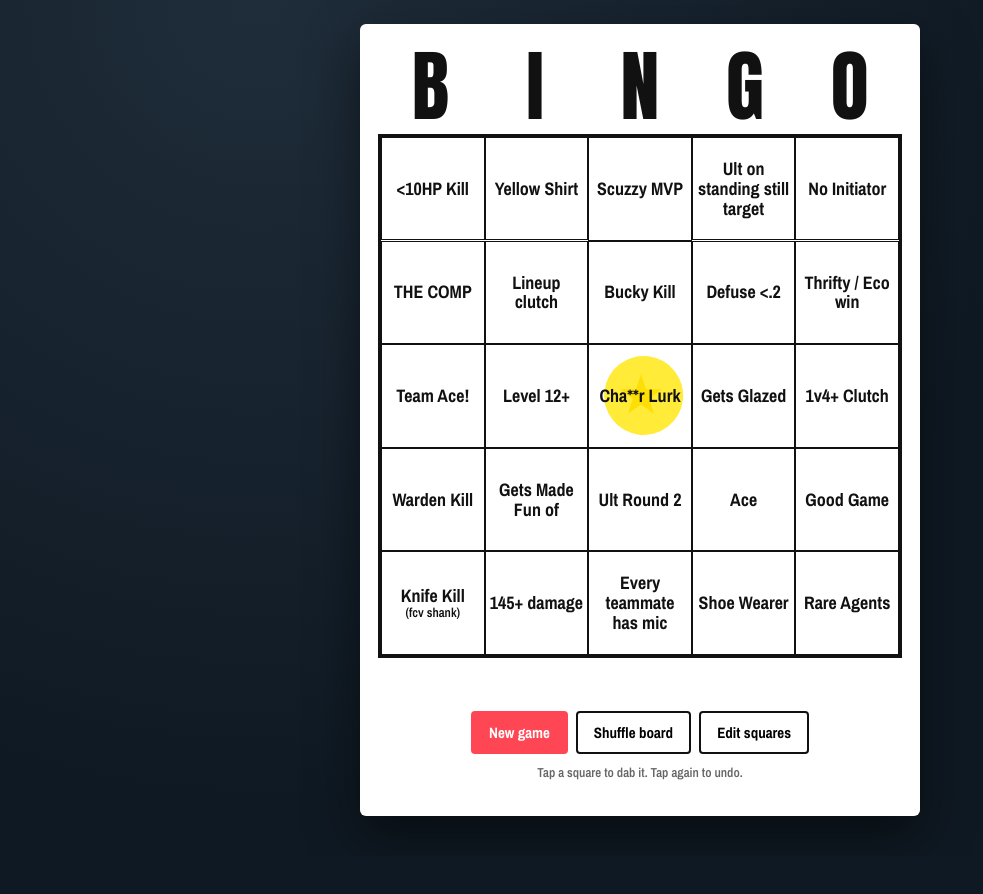
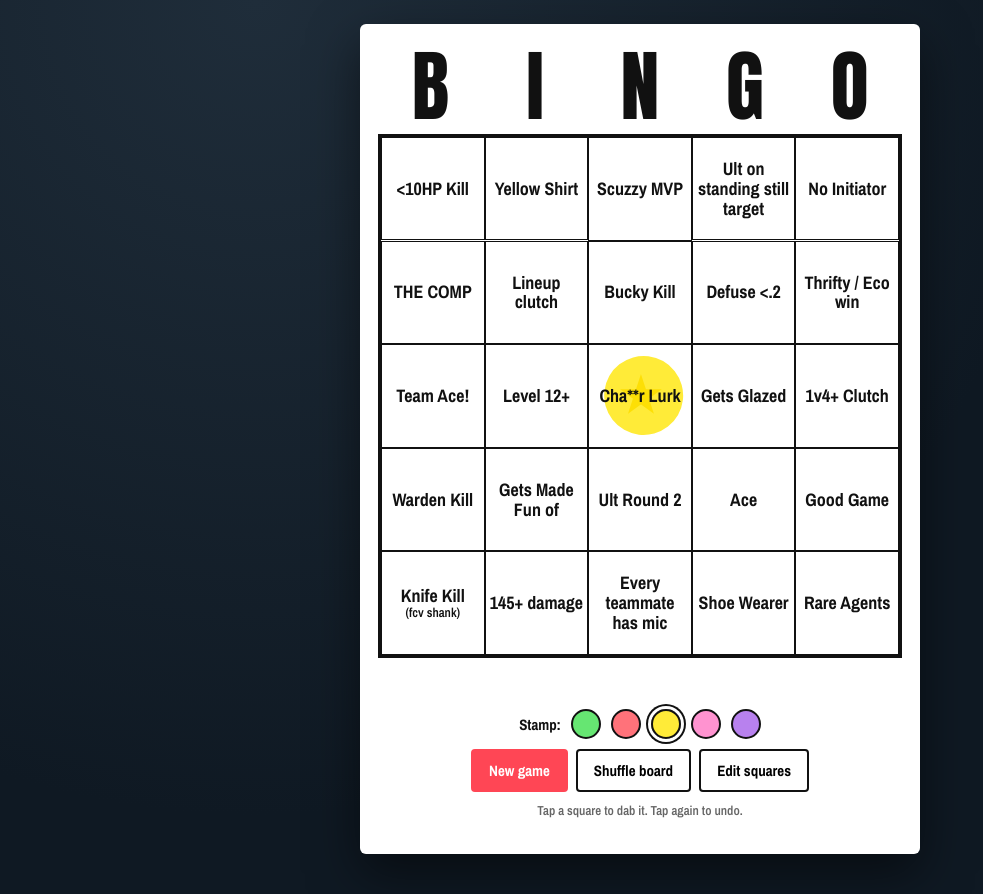
Before and after one commit to thenetimp/valorant-bingo, a plain HTML site: page index.html in a window 1280 px wide. Shown: the whole page, without its empty margins (0-983 px from the left). Before the commit the page ends 856 px from the top, so only its background shows below. Drawn offline with nearby package versions, Linux system fonts and the light colour scheme.

Commit message:
Update index.html
add ability to change color

```diff
--- a/index.html
+++ b/index.html
@@ -136,6 +136,26 @@
   button:hover { background: var(--ink); color: var(--paper); }
   button.primary { background: var(--bingo); border-color: var(--bingo); color: #fff; }
   button.primary:hover { background: #d93a47; }
+  .colors {
+    display: flex;
+    gap: 10px;
+    justify-content: center;
+    align-items: center;
+    margin: 4px 0 10px;
+    font-weight: 700;
+    font-size: 15px;
+  }
+  .swatch {
+    width: 30px;
+    height: 30px;
+    padding: 0;
+    border-radius: 50%;
+    border: 2px solid var(--ink);
+    background: var(--c);
+    cursor: pointer;
+  }
+  .swatch:hover { background: var(--c); transform: scale(1.1); }
+  .swatch[aria-pressed="true"] { box-shadow: 0 0 0 3px var(--paper), 0 0 0 5px var(--ink); }
   .hint { text-align: center; font-size: 13px; color: #666; margin-top: 10px; }
   .editing .cell { cursor: text; }
   .editing .cell .label { outline: 1px dashed #999; padding: 2px; min-width: 60%; }
@@ -148,6 +168,7 @@
   <div class="letters" id="letters"><span>B</span><span>I</span><span>N</span><span>G</span><span>O</span></div>
   <div class="grid" id="grid" role="grid" aria-label="Bingo board"></div>
   <div class="status" id="status" aria-live="polite"></div>
+  <div class="colors" id="colors"><span>Stamp:</span></div>
   <div class="controls">
     <button class="primary" id="reset">New game</button>
     <button id="shuffle">Shuffle board</button>
@@ -182,6 +203,33 @@ for (let i = 0; i < 5; i++) {
   LINES.push([0,1,2,3,4].map(j => j*5+i));      // cols
 }
 LINES.push([0,6,12,18,24], [4,8,12,16,20]);
+
+const COLORS = {
+  green:  "rgba(43, 220, 60, 0.72)",
+  red:    "rgba(255, 60, 70, 0.72)",
+  yellow: "rgba(255, 230, 0, 0.78)",
+  pink:   "rgba(255, 105, 190, 0.72)",
+  purple: "rgba(150, 70, 230, 0.68)"
+};
+if (!COLORS[state.color]) state.color = "yellow";
+
+const colorsEl = document.getElementById("colors");
+function applyColor() {
+  document.documentElement.style.setProperty("--dab", COLORS[state.color]);
+  colorsEl.querySelectorAll(".swatch").forEach(b =>
+    b.setAttribute("aria-pressed", b.dataset.color === state.color));
+}
+Object.keys(COLORS).forEach(name => {
+  const b = document.createElement("button");
+  b.className = "swatch";
+  b.dataset.color = name;
+  b.title = name;
+  b.setAttribute("aria-label", name + " stamp");
+  b.style.setProperty("--c", COLORS[name]);
+  b.onclick = () => { state.color = name; save(); applyColor(); };
+  colorsEl.appendChild(b);
+});
+applyColor();
 
 const grid = document.getElementById("grid");
 const statusEl = document.getElementById("status");
```
